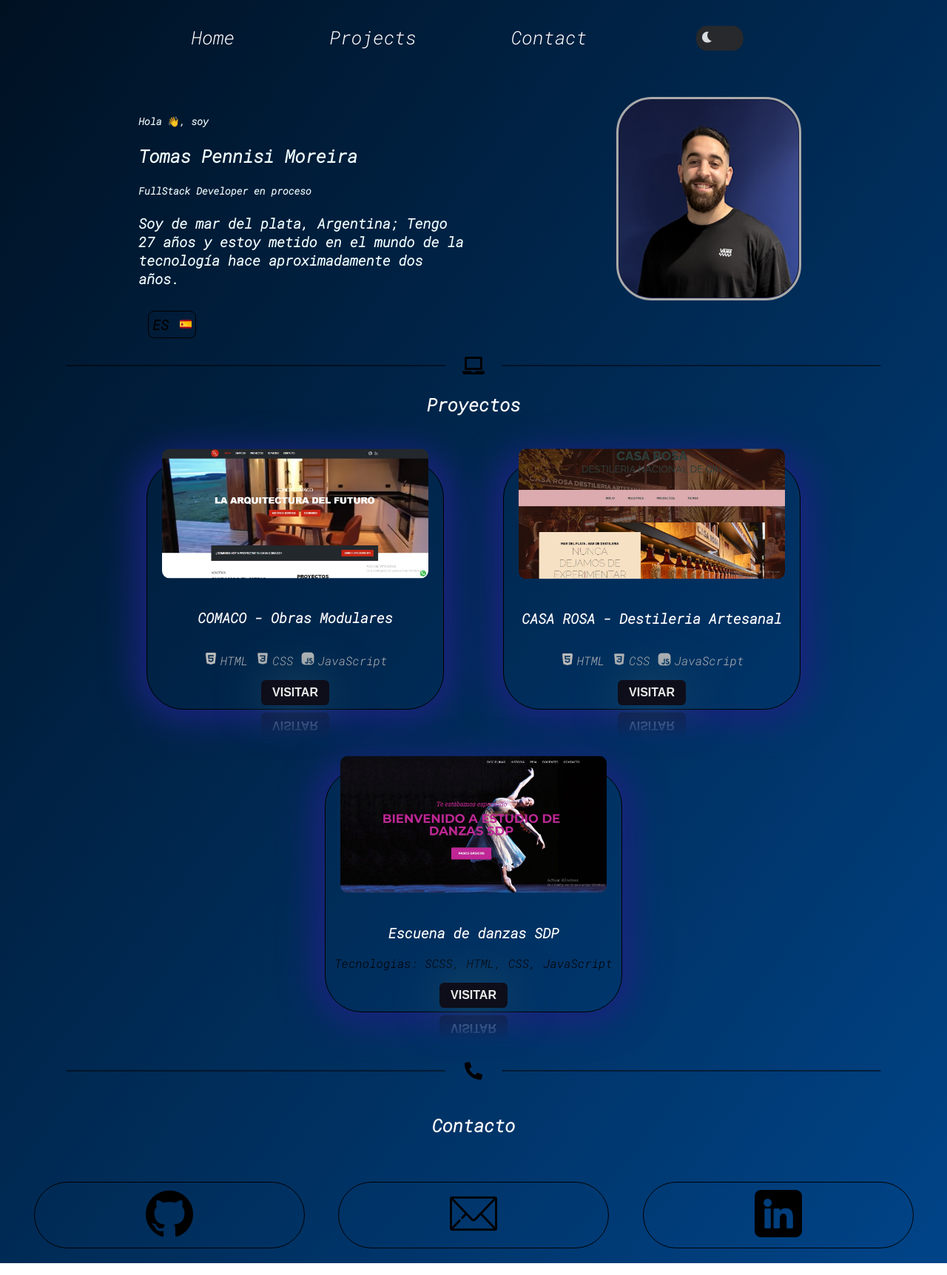
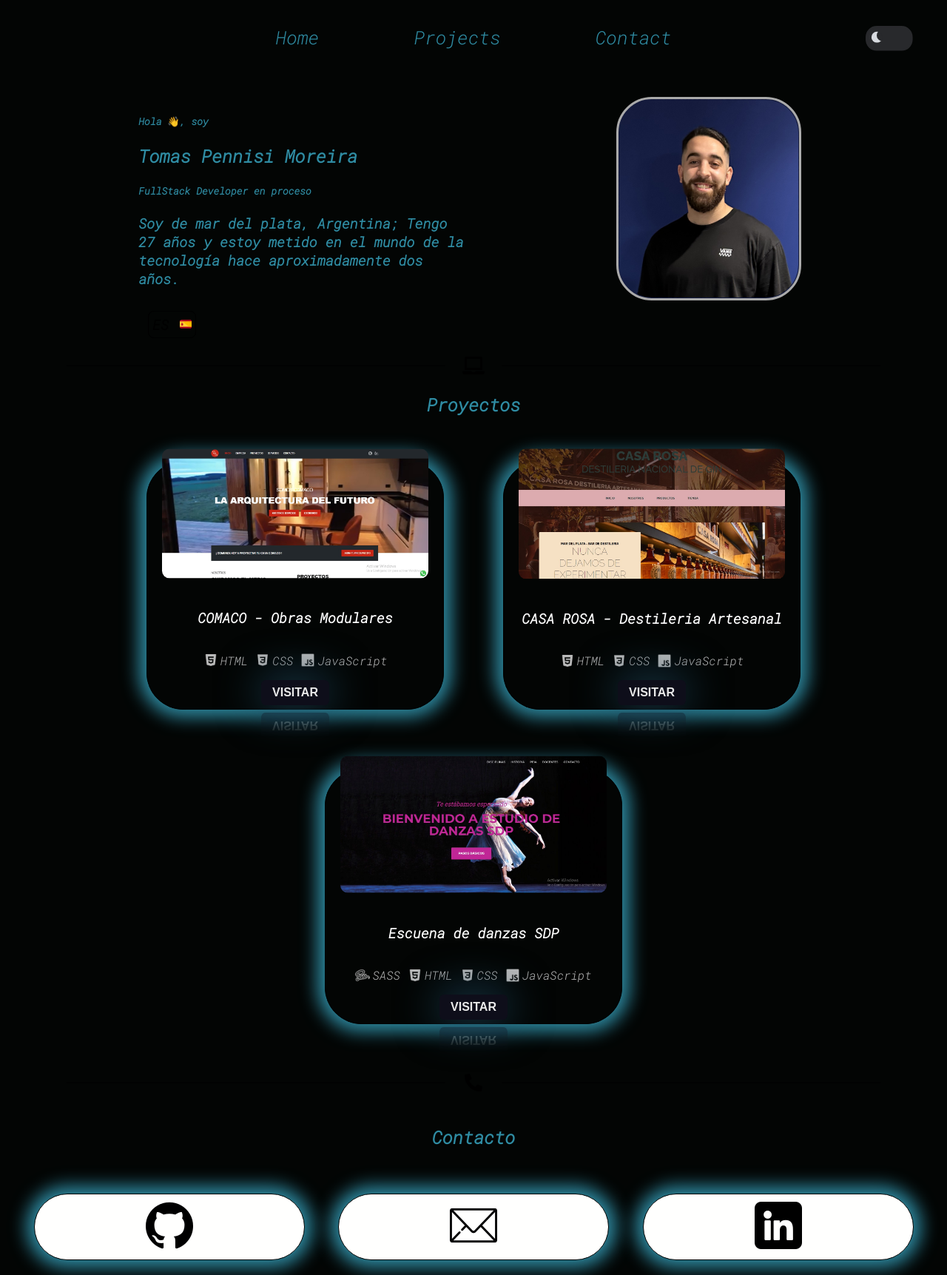
Before and after one commit to moreiratomas22/cvcompartido, a plain HTML site: page index.html in a window 1280 px wide. Shown: the whole page at 74% size. Drawn offline with Linux system fonts and the light colour scheme.

Commit message:
Cv correccion colores, difuminado, etc

```diff
--- a/ESTILOS/estilosCV.css
+++ b/ESTILOS/estilosCV.css
@@ -4,14 +4,15 @@
 body {
   font-family: 'Roboto Mono', monospace;
   /* background-image: url(/imagenes/css-critico.jpg); */
-  background: linear-gradient(to bottom right, #001122, #004488);
+  background: #030504;
   margin: 0;
   padding: 0;
-
+  transition: 0.3s ;
 }
 
 .modo-nocturno {
-  background: #BABABA;
+  background: #193f4a;
+  color: #fff !important;
 }
 
 
@@ -93,7 +94,6 @@ body {
 /* NAVBAR CON SUBRAYADO */
 .nav a {
   text-decoration: none;
-  color: #fff;
   position: relative;
 }
 
@@ -209,6 +209,7 @@ body {
 }
 
 .logoContactContainer {
+  background-color: #fffffe;
   padding: 10px 150px;
   border: 1px solid #000;
   border-radius: 50px;
@@ -238,17 +239,17 @@ body {
   text-align: center;
   -webkit-box-shadow: #000;
   -moz-box-shadow: 0px 0px 45px 15px rgba(0, 128, 0, 0.77);
-  box-shadow: 0px 0px 45px 15px rgba(26, 35, 126);
+  box-shadow: 0px 0px 23px 10px #2f8ca3;
 }
 
-.card img {
+.card .cardImg {
   width: 90%;
   border-radius: 10px;
   transform: translateY(-10%);
   transition: 0.3s ease-in-out;
 }
 
-.card img:hover {
+.card .cardImg:hover {
   transform: scale(1.2);
 }
 
@@ -305,7 +306,7 @@ button.visitar {
 /* FIN DE TARJETAS + BOTON-VISITA */
 
 .title {
-  color: #fff;
+  color: #2f8ca3;
 }
 
 .gradient-background {
@@ -348,6 +349,11 @@ color: #BABABA
   --link: rgb(27, 129, 112);
   --link-hover: rgb(24, 94, 82);
   transform: scale(0.6);
+}
+
+.moveInterruptor{
+  position: absolute;
+  right: 30px;
 }
 
 .switch-label {
@@ -401,3 +407,15 @@ color: #BABABA
   -webkit-box-shadow: none;
   box-shadow: none;
 }
+
+/* COLOR TRON TEXTOS */
+
+.colorTron {
+  color: #2f8ca3;
+}
+
+/* BOX-SHADOW */
+
+.boxShadow{
+  box-shadow: 0 0 23px 10px #2f8ca3;
+}
--- a/index.html
+++ b/index.html
@@ -14,23 +14,24 @@
 
     <header>
         <nav class="nav">
-            <a href="#home">Home</a>
-            <a href="#projects">Projects</a>
-            <a href="#contact">Contact</a>
+            <a href="#home" class="colorTron">Home</a>
+            <a href="#projects" class="colorTron">Projects</a>
+            <a href="#contact" class="colorTron">Contact</a>
 
-            <div class="interruptor">
-                <label class="switch-label">
-                    <input type="checkbox" class="checkbox" />
-                    <span class="slider"></span>
-                </label>
+            <div class="moveInterruptor">
+                <div class="interruptor">
+                    <label class="switch-label">
+                        <input type="checkbox" class="checkbox" />
+                        <span class="slider"></span>
+                    </label>
+                </div>
             </div>
-
         </nav>
     </header>
 
     <br>
     <section id="nomina">
-        <div class="dataPer">
+        <div class="dataPer colorTron">
             <h5 id="greeting">Hola 👋, soy</h5>
             <h2 id="propietario">Tomas Pennisi Moreira</h2>
             <h5>FullStack Developer en proceso</h5>
@@ -58,7 +59,7 @@
         <div class="cardContainer">
 
             <div class="card">
-                <img src="/imagenes/proj/comacoProy.jpg" alt="Web de construccion modular">
+                <img class="cardImg" src="/imagenes/proj/comacoProy.jpg" alt="Web de construccion modular">
                 <h3>COMACO - Obras Modulares</h3>
                 <!-- <p>Tecnologias: HTML, CSS, JavaScript</p> -->
                 <div class="techContainer">
@@ -77,7 +78,7 @@
             </div>
 
             <div class="card">
-                <img src="/imagenes/proj/casaRosaProy.jpg" alt="Web de construccion modular">
+                <img class="cardImg" src="/imagenes/proj/casaRosaProy.jpg" alt="Web de construccion modular">
                 <h3>CASA ROSA - Destileria Artesanal</h3>
                 <!-- <p>Tecnologias: HTML, CSS, JavaScript</p> -->
                 <div class="techContainer">
@@ -96,9 +97,22 @@
             </div>
 
             <div class="card">
-                <img src="/imagenes/proj/escuelaSDP.jpg" alt="Web de construccion modular">
+                <img class="cardImg" src="/imagenes/proj/escuelaSDP.jpg" alt="Web de construccion modular">
                 <h3>Escuena de danzas SDP</h3>
-                <p>Tecnologias: SCSS, HTML, CSS, JavaScript</p>
+                <div class="techContainer">
+                    <div class="tech"><img src="/imagenes/iconos/sassIco.png" alt="JavaScript">
+                        <p>SASS</p>
+                    </div>
+                    <div class="tech"><img src="/imagenes/iconos/HTMLico.png" alt="HTML">
+                        <p>HTML</p>
+                    </div>
+                    <div class="tech"><img src="/imagenes/iconos/CSSico.png" alt="CSS">
+                        <p>CSS</p>
+                    </div>
+                    <div class="tech"><img src="/imagenes/iconos/javaScriptico.png" alt="JavaScript">
+                        <p>JavaScript</p>
+                    </div>
+                </div>
                 <a href="https://academiadebailesdp.netlify.app/" target="_blank"><button
                         class="visitar">VISITAR</button></a>
             </div>
@@ -116,17 +130,17 @@
         <h2 class="title">Contacto</h2>
         <div class="contactContainer">
             <a href="https://github.com/moreiratomas22" target="_blank">
-                <div class="logoContactContainer">
+                <div class="logoContactContainer boxShadow">
                     <img src="./imagenes/gitHub.png" alt="GitHub">
                 </div>
             </a>
             <a href="mailto:moreiratomas22@gmail.com" target="_blank">
-                <div class="logoContactContainer">
+                <div class="logoContactContainer boxShadow">
                     <img src="./imagenes/envelope.png" alt="Mail">
                 </div>
             </a>
             <a href="https://www.linkedin.com/in/pennisimoreiratomas/" target="_blank">
-                <div class="logoContactContainer">
+                <div class="logoContactContainer boxShadow">
                     <img src="./imagenes/linkLogo.png" alt="LinkedIn">
                 </div>
             </a>
--- a/js/index.js
+++ b/js/index.js
@@ -41,14 +41,14 @@ let modo_nocturno = false;
 
 interruptor.addEventListener("change", (event) => {
 // event.preventDefault();
-console.log("hola")
+// console.log("hola")
   if (!modo_nocturno) {
     body.classList.add("modo-nocturno");
     modo_nocturno = true;
-console.log("holis")
+// console.log("holis")
   } else {
     body.classList.remove("modo-nocturno");
     modo_nocturno = false;
-console.log("holus")
+// console.log("holus")
   }
 });
```
Also changed, not shown: imagenes/iconos/sassIco.png (added).
